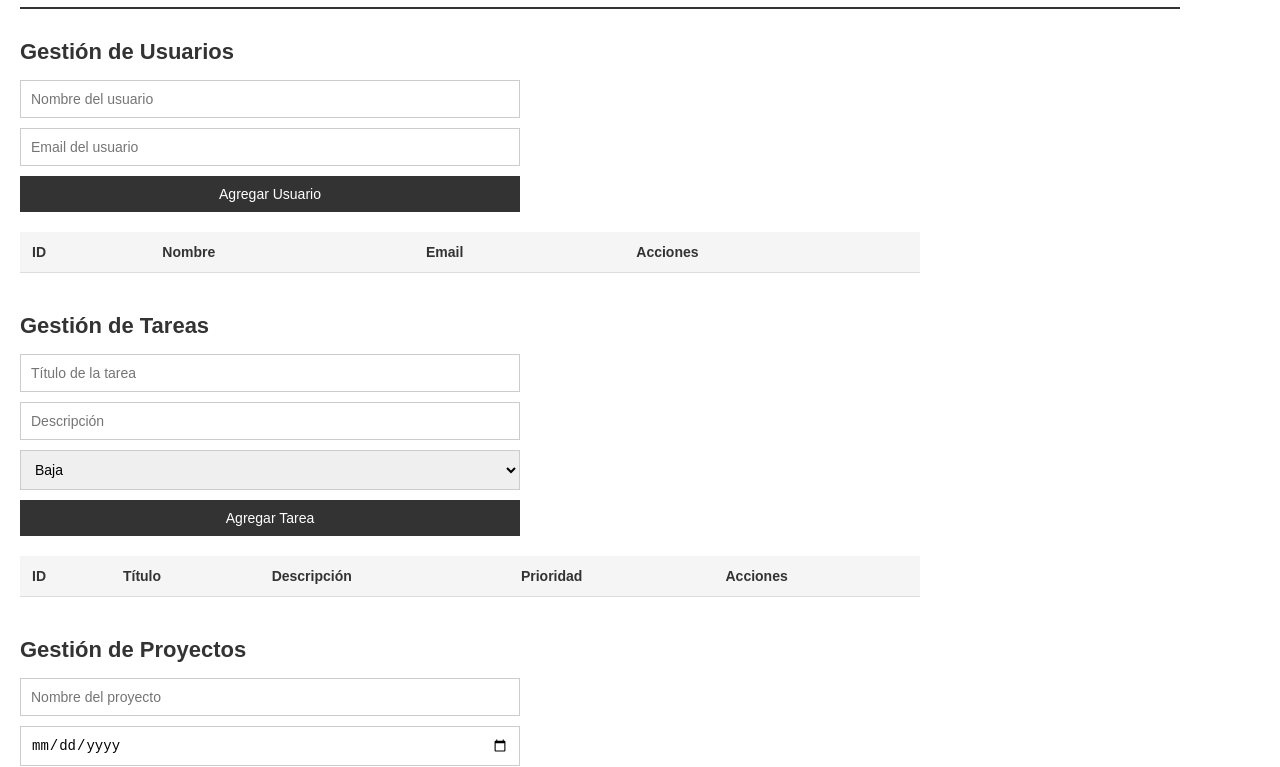
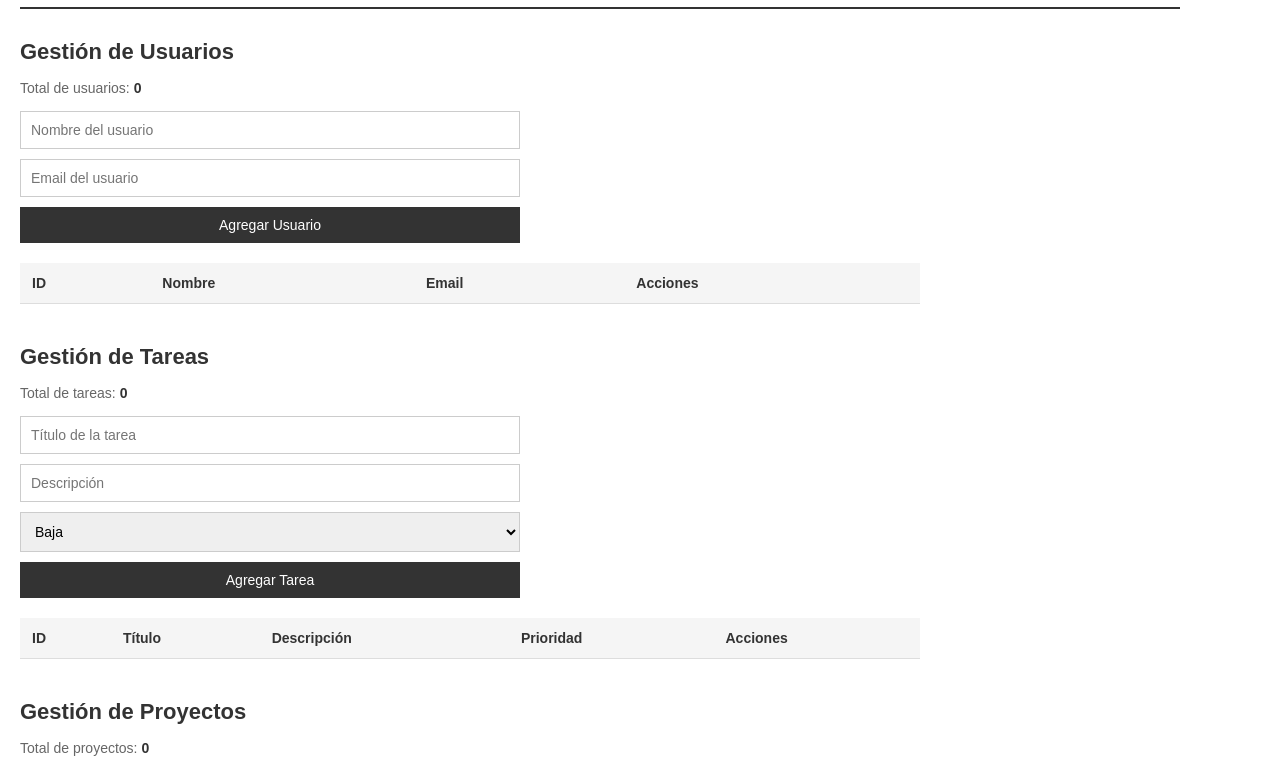
Before and after one commit to YuniorCasiano/crud-gitflow-proyecto, a plain HTML site: page index.html in a window 1280 px wide. Shown: the part 55-822 px from the top of the page. Drawn offline with Linux system fonts and the light colour scheme.

Commit message:
feat: Agregar contador de registros en cada sección

```diff
--- a/index.html
+++ b/index.html
@@ -15,6 +15,7 @@
 
         <section class="crud-section">
             <h2>Gestión de Usuarios</h2>
+            <p class="counter">Total de usuarios: <span id="userCount">0</span></p>
             <div class="form-container">
                 <input type="text" id="userName" placeholder="Nombre del usuario">
                 <input type="email" id="userEmail" placeholder="Email del usuario">
@@ -38,6 +39,7 @@
 
         <section class="crud-section">
             <h2>Gestión de Tareas</h2>
+            <p class="counter">Total de tareas: <span id="taskCount">0</span></p>
             <div class="form-container">
                 <input type="text" id="taskTitle" placeholder="Título de la tarea">
                 <input type="text" id="taskDescription" placeholder="Descripción">
@@ -67,6 +69,7 @@
 
         <section class="crud-section">
             <h2>Gestión de Proyectos</h2>
+            <p class="counter">Total de proyectos: <span id="projectCount">0</span></p>
             <div class="form-container">
                 <input type="text" id="projectName" placeholder="Nombre del proyecto">
                 <input type="date" id="projectDate">
--- a/script.js
+++ b/script.js
@@ -6,6 +6,14 @@ let projects = [];
 let userIdCounter = 1;
 let taskIdCounter = 1;
 let projectIdCounter = 1;
+
+// ==================== ACTUALIZAR CONTADORES ====================
+
+function updateCounters() {
+    document.getElementById('userCount').textContent = users.length;
+    document.getElementById('taskCount').textContent = tasks.length;
+    document.getElementById('projectCount').textContent = projects.length;
+}
 
 // ==================== FUNCIÓN DE VALIDACIÓN ====================
 
@@ -37,9 +45,12 @@ function addUser() {
     };
 
     users.push(user);
+
     document.getElementById('userName').value = '';
     document.getElementById('userEmail').value = '';
+
     renderUsers();
+    updateCounters();
 }
 
 function editUser(id) {
@@ -62,12 +73,14 @@ function editUser(id) {
     }
 
     renderUsers();
+    updateCounters();
 }
 
 function deleteUser(id) {
     if (confirm('¿Estás seguro de eliminar este usuario?')) {
         users = users.filter(u => u.id !== id);
         renderUsers();
+        updateCounters();
     }
 }
 
@@ -115,10 +128,13 @@ function addTask() {
     };
 
     tasks.push(task);
+
     document.getElementById('taskTitle').value = '';
     document.getElementById('taskDescription').value = '';
     document.getElementById('taskPriority').value = 'baja';
+
     renderTasks();
+    updateCounters();
 }
 
 function editTask(id) {
@@ -140,12 +156,14 @@ function editTask(id) {
     }
 
     renderTasks();
+    updateCounters();
 }
 
 function deleteTask(id) {
     if (confirm('¿Estás seguro de eliminar esta tarea?')) {
         tasks = tasks.filter(t => t.id !== id);
         renderTasks();
+        updateCounters();
     }
 }
 
@@ -187,9 +205,12 @@ function addProject() {
     };
 
     projects.push(project);
+
     document.getElementById('projectName').value = '';
     document.getElementById('projectDate').value = '';
+
     renderProjects();
+    updateCounters();
 }
 
 function editProject(id) {
@@ -207,12 +228,14 @@ function editProject(id) {
     }
 
     renderProjects();
+    updateCounters();
 }
 
 function deleteProject(id) {
     if (confirm('¿Estás seguro de eliminar este proyecto?')) {
         projects = projects.filter(p => p.id !== id);
         renderProjects();
+        updateCounters();
     }
 }
 
@@ -241,4 +264,5 @@ window.addEventListener('DOMContentLoaded', () => {
     renderUsers();
     renderTasks();
     renderProjects();
+    updateCounters();
 });
--- a/styles.css
+++ b/styles.css
@@ -134,3 +134,14 @@ table td {
     color: #388e3c;
     font-weight: 600;
 }
+.counter {
+    font-size: 14px;
+    color: #666;
+    margin-bottom: 15px;
+    font-weight: 500;
+}
+
+.counter span {
+    color: #333;
+    font-weight: 700;
+}
```
